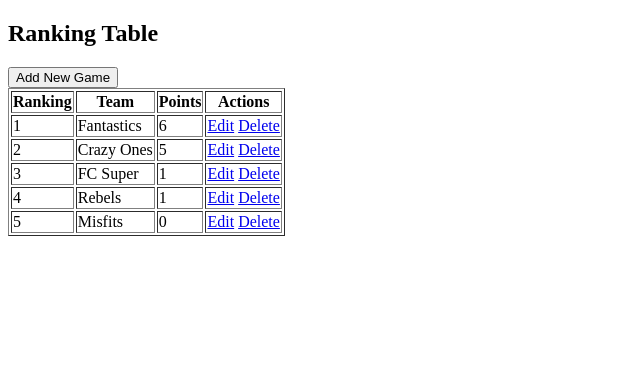
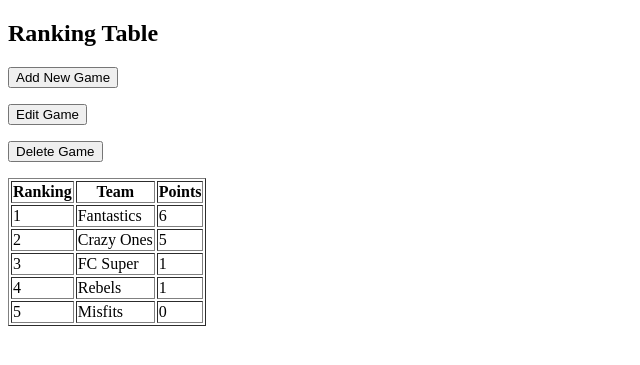
Before and after one commit to kaixuanx3/Django-Assessment, a Django app: page /games/ in a window 1280 px wide. Shown: the top 365 px of the page, without its empty margins (0-640 px from the left). Run offline with Django 3.2, Linux system fonts and the light colour scheme; data comes from the database, SQL or seed files in the repository.

Commit message:
Update game_list.html

```diff
--- a/sports_league_project/sports_league_app/templates/game_list.html
+++ b/sports_league_project/sports_league_app/templates/game_list.html
@@ -13,13 +13,26 @@
         <button type="submit">Add New Game</button>
     </form>
 
+    <p> </p>
+
+    <form method="get" action="{% url 'edit_game' %}">
+        <button type="submit">Edit Game</button>
+    </form>
+
+    <p> </p>
+
+    <form method="get" action="{% url 'delete_game' %}">
+        <button type="submit">Delete Game</button>
+    </form>
+
+    <p> </p>
+
     <table border="1">
         <thead>
             <tr>
                 <th>Ranking</th>
                 <th>Team</th>
                 <th>Points</th>
-                <th>Actions</th>
             </tr>
         </thead>
         <tbody>
@@ -28,10 +41,6 @@
                     <td>{{ forloop.counter }}</td>
                     <td>{{ team.team_name }}</td>
                     <td>{{ team.points }}</td>
-                    <td>
-                        <a href="{% url 'edit_game' game_id=team.team_name %}">Edit</a>
-                        <a href="{% url 'delete_game' game_id=team.team_name %}">Delete</a>
-                    </td>
                 </tr>
             {% endfor %}
         </tbody>
```
